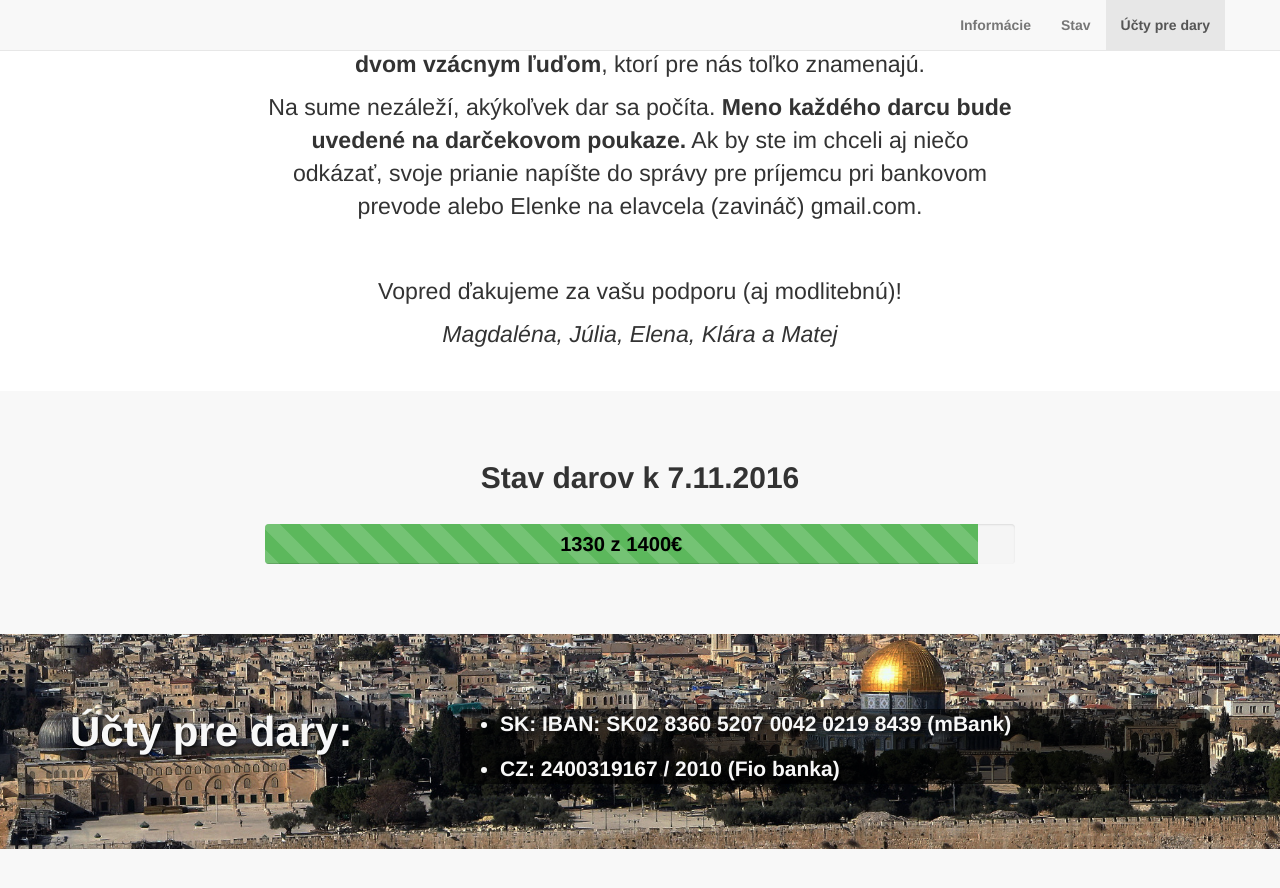
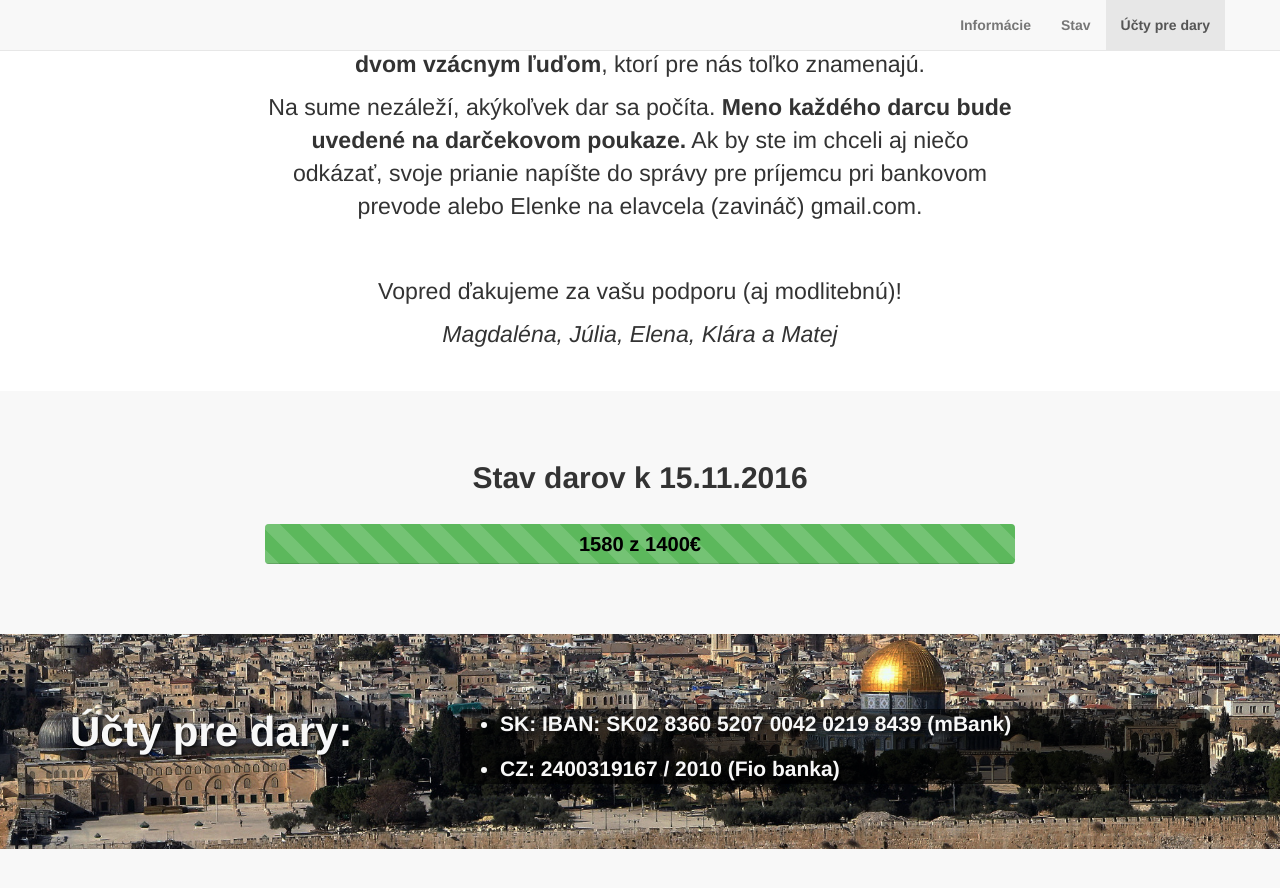
Before and after one commit to matejholy/danka-a-jozef-do-svatej-zeme, a Jekyll site: the page built from index.html, in a window 1280 px wide and 900 px high, scrolled down 1417 px. Shown: the top 888 px of the window. Built offline with Jekyll 4.4.1, drawn with Linux system fonts in a browser that asks for light colours.

Commit message:
Stav k 15.11.

```diff
--- a/_includes/page_content.html
+++ b/_includes/page_content.html
@@ -3,11 +3,11 @@
     <div class="container text-center">
       <div class="row">
         <div class="col-lg-8 col-lg-offset-2">
-          <h2>Stav darov k 7.11.2016</h2>
+          <h2>Stav darov k 15.11.2016</h2>
           <br />
           <div class="progress">
-            <div class="progress-bar progress-bar-success progress-bar-striped active" style="width: 95%">
-              1330 z 1400&euro;
+            <div class="progress-bar progress-bar-success progress-bar-striped active" style="width: 100%">
+              1580 z 1400&euro;
             </div>
             <!-- <span>Cieľ: 1400&euro;</span> -->
           </div>
```
